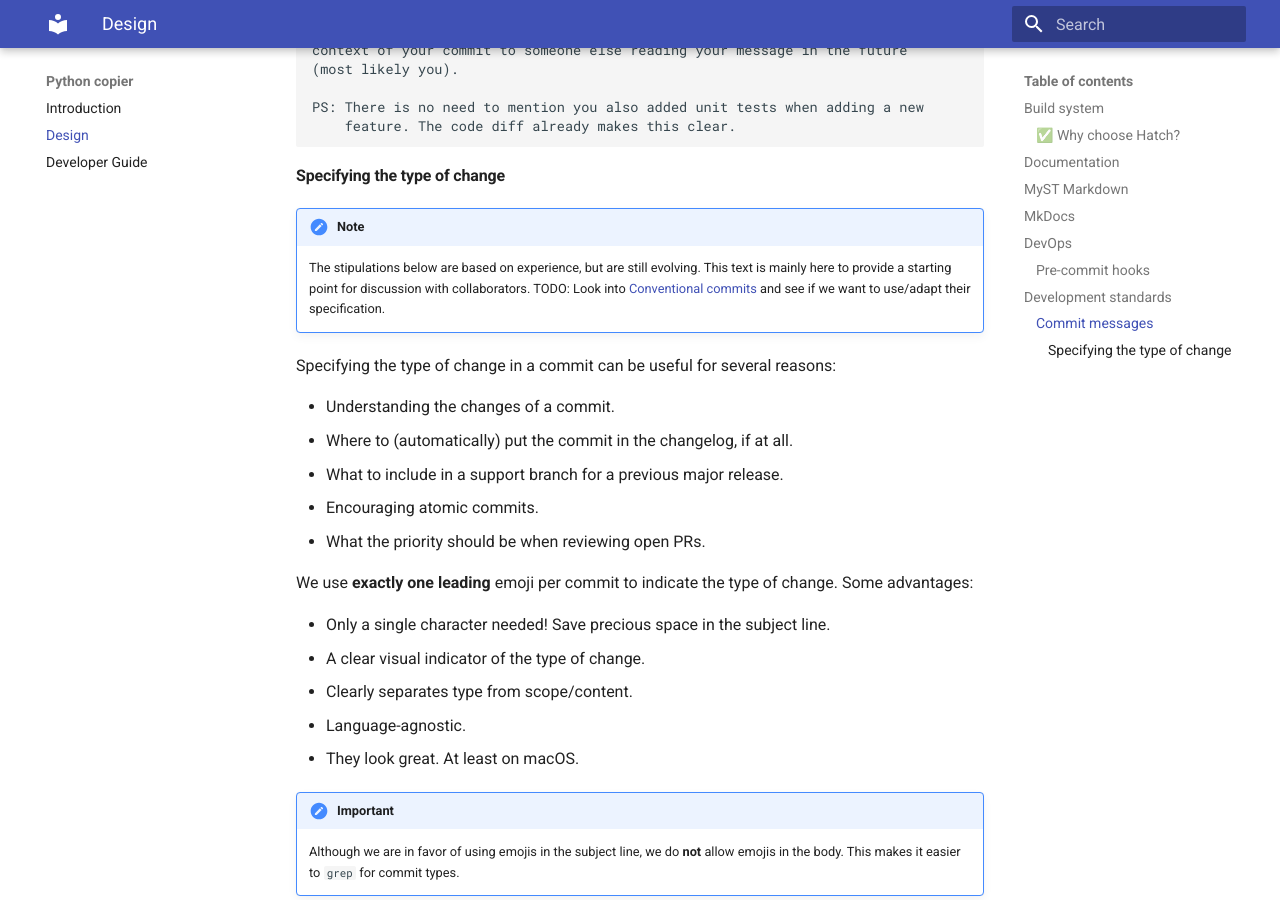
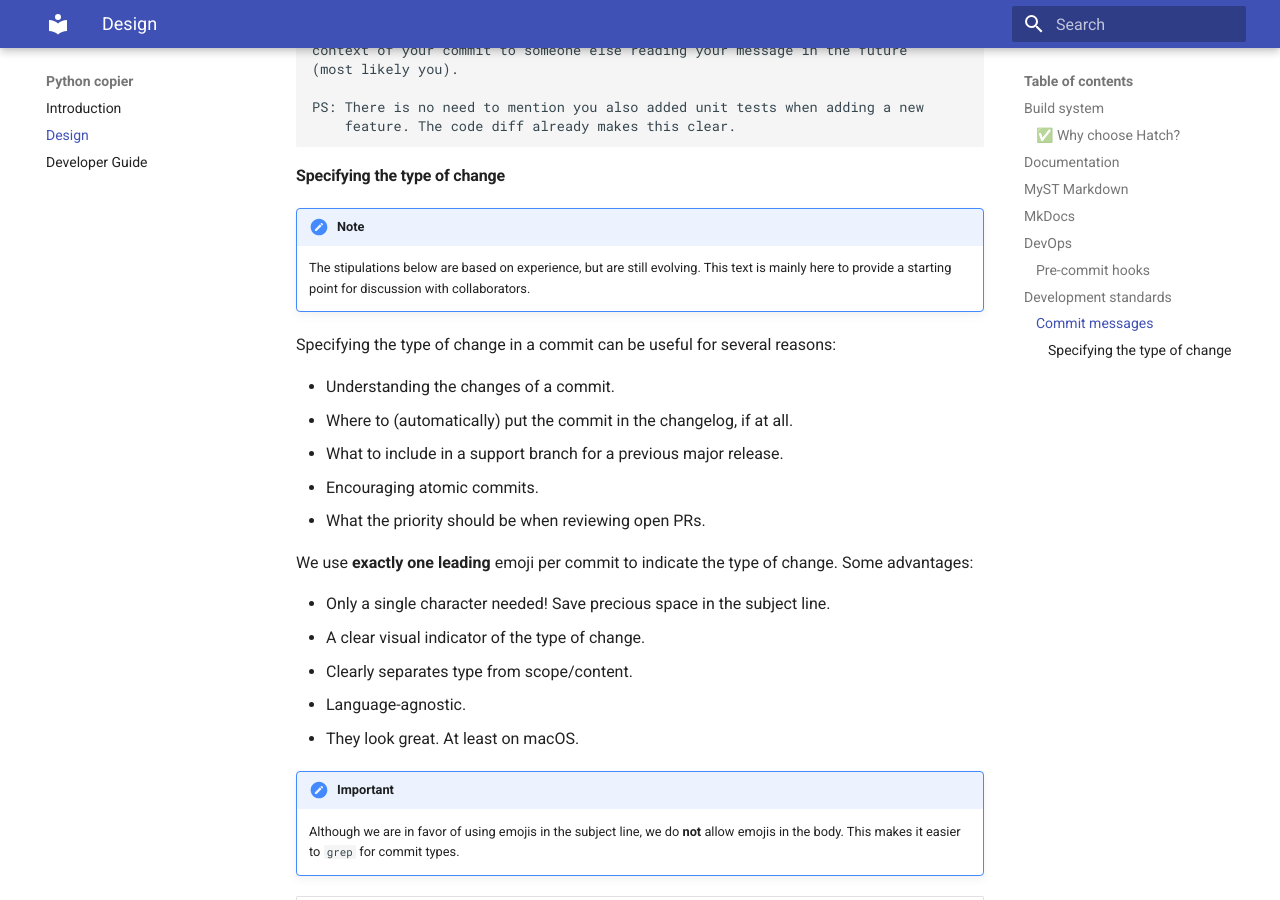
Before and after one commit to mbercx/python-copier, an MkDocs documentation site: the page built from docs/design.md, in a window 1280 px wide and 900 px high, scrolled down 2849 px. Built offline with MkDocs 1.6.1 and Material for MkDocs 9.7.7, drawn with Linux system fonts in a browser that asks for light colours.

Commit message:
📚 Design: Add/comment TODOs on sites to look into

```diff
--- a/docs/design.md
+++ b/docs/design.md
@@ -119,7 +119,7 @@
 
     The stipulations below are based on experience, but are still evolving.
     This text is mainly here to provide a starting point for discussion with collaborators.
-    TODO: Look into [Conventional commits](https://www.conventionalcommits.org/en/v1.0.0/#specification) and see if we want to use/adapt their specification.
+    <!-- TODO: Look into [Conventional commits](https://www.conventionalcommits.org/en/v1.0.0/#specification) and see if we want to use/adapt their specification. -->
 
 Specifying the type of change in a commit can be useful for several reasons:
 
@@ -167,6 +167,7 @@
     We are aware of other standards like [GitMoji](https://gitmoji.dev/), but limit the number in order to avoid choice overload.
     Too many options make it difficult for contributors to know all of them, makes changelogs too fragmented and leads to decision paralysis.
     Moreover, we avoid emojis that typically have width issues in some terminals.
+    <!-- TODO: Also look into and add reference to https://github.com/ahmadawais/Emoji-Log -->
 
 !!!note
 
```
